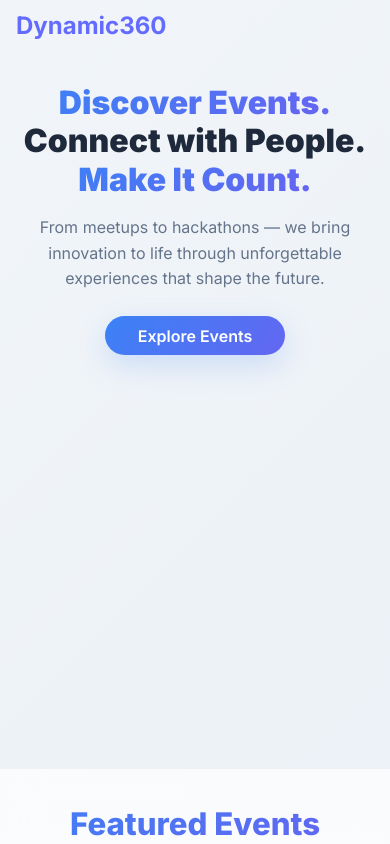
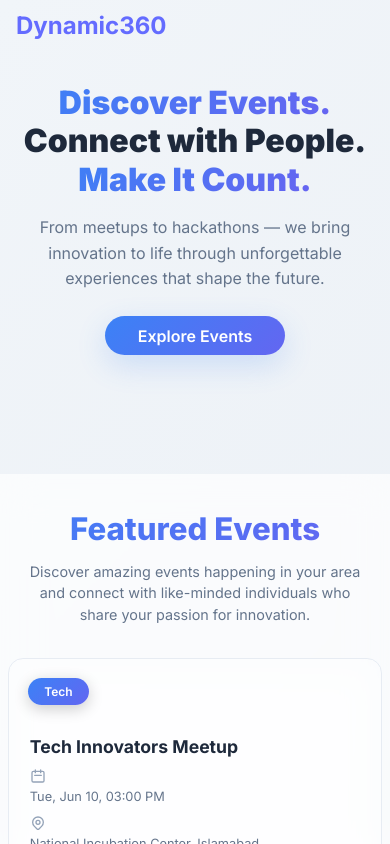
Before and after one commit to ChaudaryAbdullah/dynamic-360, a React (Vite) app: page / in a window 390 px wide. Shown: the top 844 px of the page. Built offline with nearby package versions, Linux system fonts and the light colour scheme.

Commit message:
first commit

```diff
--- a/src/styles/Home.css
+++ b/src/styles/Home.css
@@ -157,7 +157,7 @@ body {
 /* Hero Section */
 .hero-section {
   padding: 1rem;
-  min-height: 100vh;
+  min-height: 50vh;
   display: flex;
   align-items: center;
   position: relative;
@@ -523,8 +523,7 @@ body {
 
   .hero-section {
     padding: 2rem 1rem;
-    min-height: 90vh;
-    text-align: center;
+    min-height: 50vh;
   }
 
   .hero-title {
@@ -652,7 +651,7 @@ body {
   }
   .hero-section {
     padding: 1.5rem 0.5rem;
-    min-height: 85vh;
+    min-height: 50vh;
   }
 
   .hero-title {
@@ -823,7 +822,7 @@ body {
     margin: 0.4rem;
   }
   .hero-section {
-    min-height: 100vh;
+    min-height: 50vh;
     padding: 1rem;
   }
 
```
